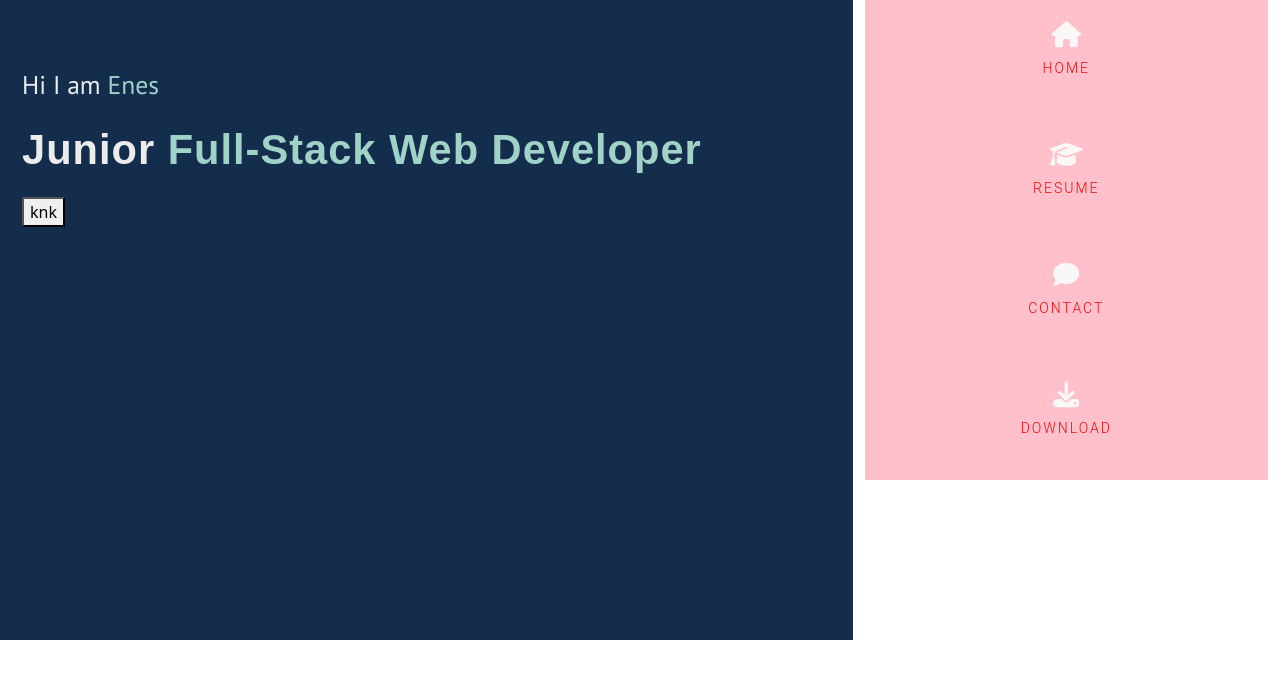
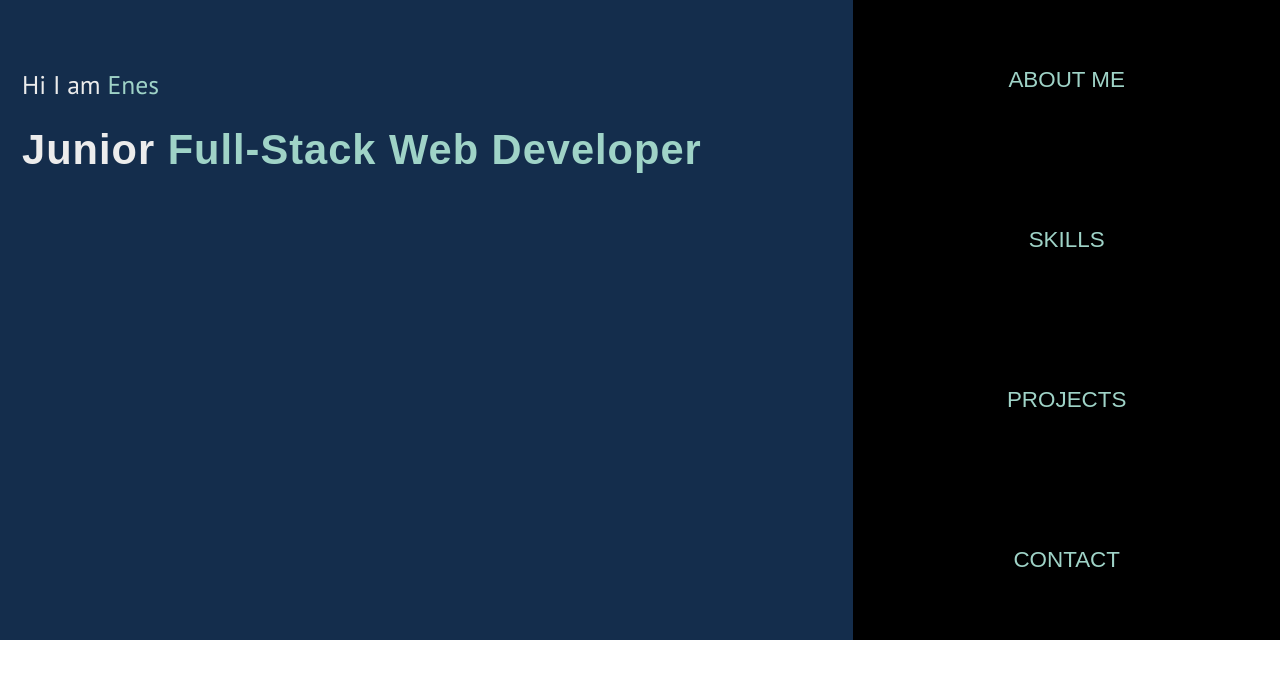
Before and after one commit to Ennie0906/EA-Portfolio, a plain HTML site: page index.html in a window 1280 px wide. Drawn offline with nearby package versions, Linux system fonts and the light colour scheme; a web font is replaced by a local one.

Commit message:
added the old navbar and styled it

```diff
--- a/images/css/style.css
+++ b/images/css/style.css
@@ -30,6 +30,7 @@ font-family: 'Sansita', sans-serif;
 
 .font-size{
     font-size: 1.4rem;
+
 }
 
 /* Background color */
@@ -78,14 +79,20 @@ padding-bottom:10px ;
 /* P Color */
 
 .p-color{
-    color:#ececec
+    color:#ececec;
 }
 
+/* Nav link color */
+
+.nav-item a {
+    color:#9fd3c7;
+    font-family: 'Hind Guntur', sans-serif;
+}
 
 
 /* Second Side */
 
-/* .second-side{
+.second-side{
     position: relative;
     top: 50%;
 }
@@ -104,16 +111,20 @@ padding-bottom:10px ;
         display: flex;
         align-items: center;
 
-} */
+}
 
-.menu-container {
+/* .menu-container {
     font-size: 0;
+    width: 100%;
+    margin: 0;
+    height: 100%;
 }
 
 ul{
     padding: 0;
     margin: 0;
     width: 100%;
+    list-style: none;
 }
 #nav {
     margin: 0;
@@ -138,7 +149,7 @@ ul{
     width: 100%;
     color: #e90b0b;
     text-decoration: none;
-    height: 120px;
+    height: 100%
 }
 
 .menuitem a i {
@@ -161,7 +172,7 @@ ul{
 
 /* Hover Section */
 
-.hvr-back-pulse:before {
+/* .hvr-back-pulse:before {
     background-color: rgba(0, 0, 0, 0.6);
     height: 120px;
-}
+} */
--- a/index.html
+++ b/index.html
@@ -42,7 +42,7 @@
                     <div class="para-position">
                         <h1>Hi I am <span class="name-color">Enes</span></h1>
                         <p><span class="p-color">Junior</span> Full-Stack Web Developer</p>
-                        <button class="hvr-sweep-to-right">knk</button>
+
                     </div>
                 </div>
 
@@ -51,30 +51,22 @@
 
                 <!-- Right side -->
 
-                <div class="col-12 col-md-4">
-
-                    <ul id="nav">
-                        <li class="ui-menu-color-home menuitem">
-                            <a class="hvr-back-pulse" href="index.html"><i class="fa-solid fa-house"
-                                    aria-hidden="true"></i>
-                                <span>Home</span></a>
+                <div class="col-12 col-md-4 bg-black">
+                    <ul class="navbar-nav h-100 align-items-center">
+                        <li class="nav-item ">
+                            <a class="nav-link text-uppercase font-size" aria-current="page" href="#">About
+                                Me</a>
                         </li>
-                        <li class="ui-menu-color-resume menuitem">
-                            <a class="hvr-back-pulse" href="resume.html"><i class="fa-solid fa-graduation-cap"
-                                    aria-hidden="true"></i>
-                                <span>Resume</span></a>
+                        <li class="nav-item ">
+                            <a class="nav-link text-uppercase font-size" href="#">Skills</a>
                         </li>
-                        <li class="ui-menu-color-contact menuitem">
-                            <a class="hvr-back-pulse" href="contact.html"><i class="fa-solid fa-comment"
-                                    aria-hidden="true"></i>
-                                <span>Contact</span></a>
+                        <li class="nav-item">
+                            <a class="nav-link text-uppercase font-size" href="#">Projects</a>
                         </li>
-                        <li class="ui-menu-color-download menuitem">
-                            <a class="hvr-back-pulse" href="#"><i class="fa-solid fa-download" aria-hidden="true"></i>
-                                <span>Download</span></a>
+                        <li class="nav-item">
+                            <a class="nav-link text-uppercase font-size" href="#">Contact</a>
                         </li>
                     </ul>
-
                 </div>
 
             </div>
```
